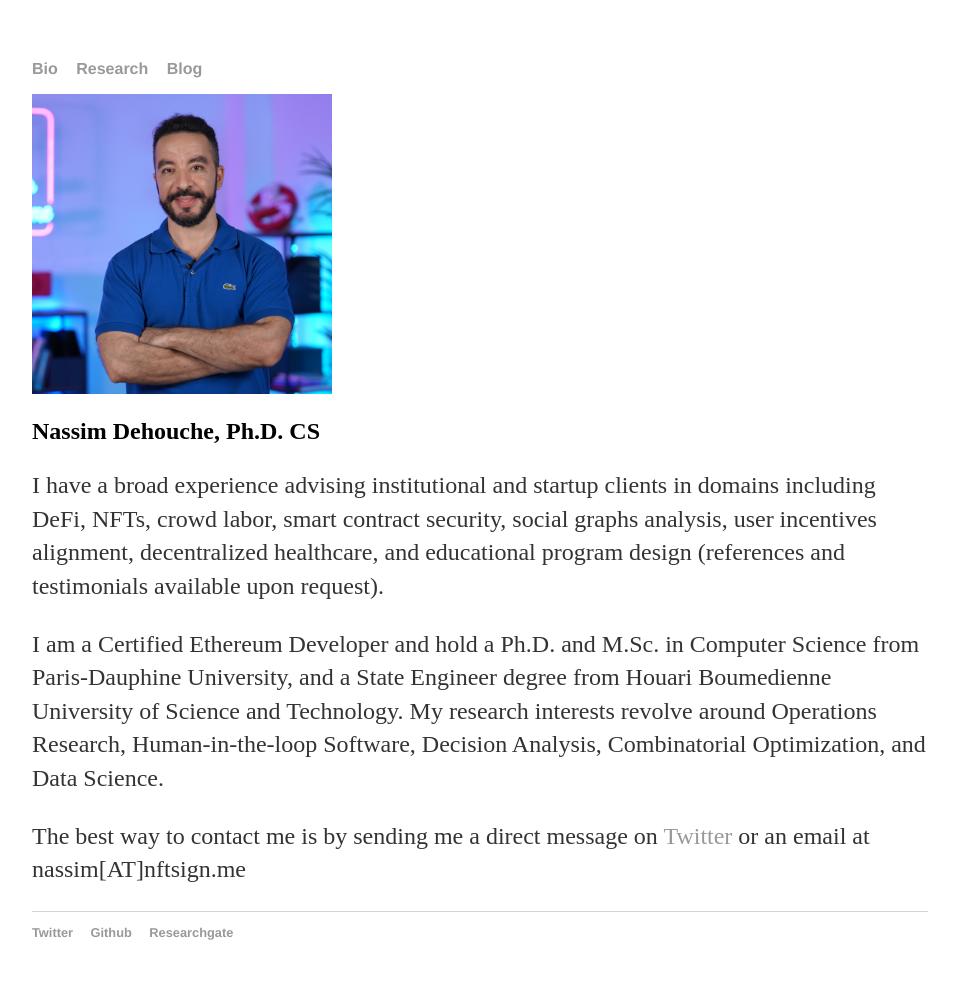
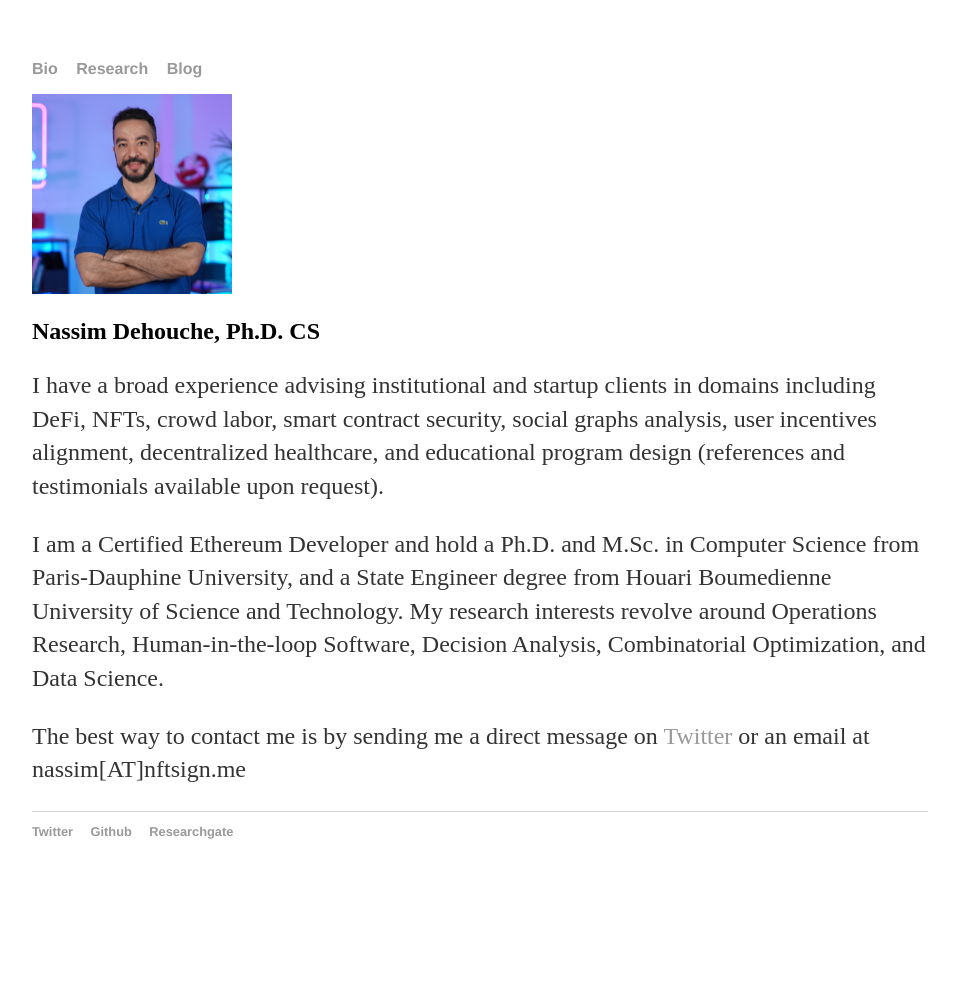
Before and after one commit to ndehouche/ndehouche.github.io, a Jekyll site: the page built from index.html, in a window 1280 px wide. Shown: the whole page, without its empty margins (160-1117 px from the left). Built offline with Jekyll 4.4.1, drawn with Linux system fonts in a browser that asks for light colours; after the commit the page ends 900 px from its top, so only the background shows below that.

Commit message:
Update index.html

```diff
--- a/index.html
+++ b/index.html
@@ -3,7 +3,7 @@ layout: default
 title: Nassim Dehouche
 ---
 <div class="blurb">
-	<img src="nassim.png" width=300px></img>
+	<img src="nassim.png" width=200px></img>
 	<h2>Nassim Dehouche, Ph.D. CS</h2>
 	  <p>I have a broad experience advising institutional and startup clients in domains including DeFi, NFTs, crowd labor, smart contract security, social graphs analysis, user incentives alignment, decentralized healthcare, and educational program design (references and testimonials available upon request).
 	      <p>I am a Certified Ethereum Developer and hold a Ph.D. and M.Sc. in Computer Science from Paris-Dauphine University, and a State Engineer degree from Houari Boumedienne University of Science and Technology. My research interests revolve around Operations Research, Human-in-the-loop Software, Decision Analysis, Combinatorial Optimization, and Data Science. </p>
```
